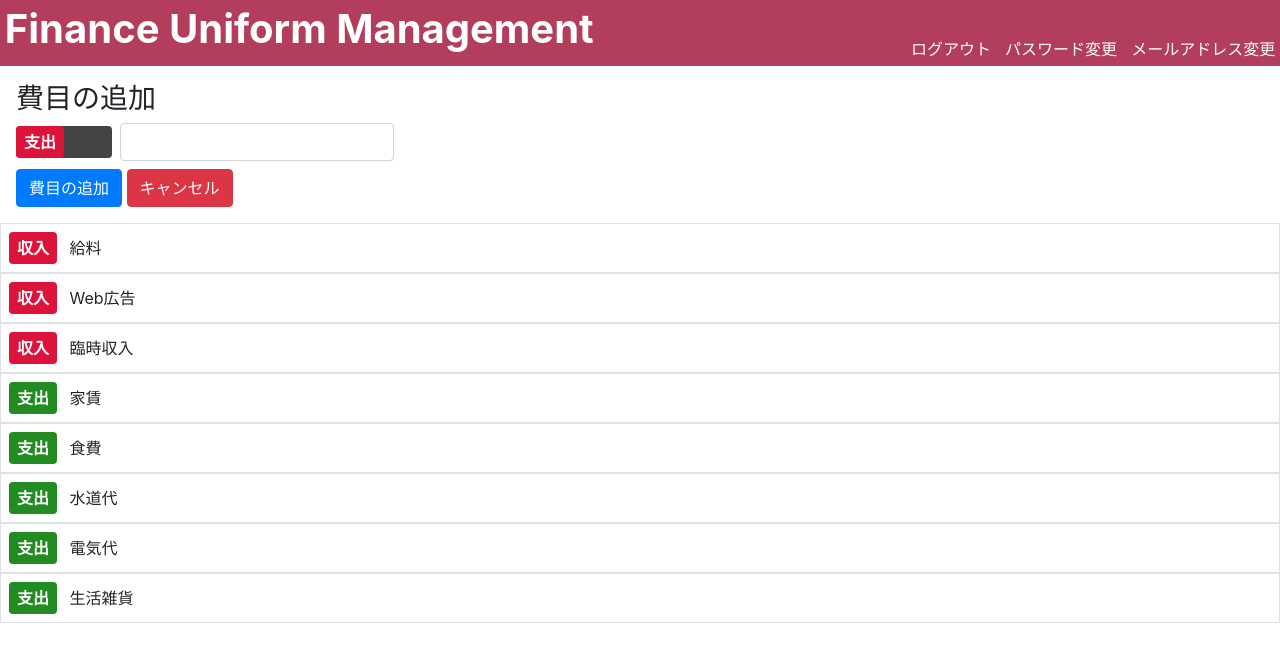
After one commit to A0D8EF/finance_manager, a Django app: page /add_expense_item/ in a window 1280 px wide. The commit adds this page. Shown: the top 662 px of the page. Run offline with Django 4.2, Linux system fonts and the light colour scheme; a user stored in the database is signed in; data comes from the database, SQL or seed files in the repository; both versions use the stored data as it was after the commit; some libraries are stand-ins or nearby versions.

Commit message:
add expense item

```diff
--- a/finance/urls.py
+++ b/finance/urls.py
@@ -6,4 +6,5 @@ urlpatterns = [
     path("", views.index, name="index"),
 
     path("income/", views.income, name="income"),
+    path("add_expense_item/", views.expense_item, name="add_expense_item"),
 ]
--- a/finance/views.py
+++ b/finance/views.py
@@ -5,7 +5,7 @@ from allauth.account.admin import EmailAddress
 from django.contrib.auth.mixins import AccessMixin
 
 from .models import ExpenseItem, Balance
-from .forms import BalanceForm, IncomeForm
+from .forms import BalanceForm, IncomeForm, ExpenseItemForm
 
 from django.http.response import JsonResponse
 from django.template.loader import render_to_string
@@ -118,3 +118,33 @@ class IncomeView(LoginRequiredMixin, View):
 
 
 income = IncomeView.as_view()
+
+
+class ExpenseItemView(LoginRequiredMixin, View):
+
+    def get(self, request, *args, **kwargs):
+
+        context                 = {}
+        context["expense_items"] = ExpenseItem.objects.filter(user=request.user.id)
+
+        return render(request, "finance/add_expense_item.html", context)
+
+    def post(self, request, *args, **kwargs):
+
+        copied          = request.POST.copy()
+        copied["user"]  = request.user.id
+
+        form    = ExpenseItemForm(copied)
+
+        if not form.is_valid():
+            print("ExpenseItem: バリデーションNG")
+            print(form.errors)
+            return redirect("finance:income")
+
+        print("ExpenseItem: バリデーションOK")
+        form.save()
+
+        return redirect("finance:index")
+
+
+expense_item = ExpenseItemView.as_view()
--- /dev/null
+++ b/static/finance/css/add_expense_item.css
@@ -0,0 +1,30 @@
+
+/* add expense item */
+.add_expense_item {
+    padding: 1rem;
+}
+
+.border > div {
+    display: inline-block;
+}
+
+.income {
+    font-weight: bold;
+    color: white;
+    background: crimson;
+    border-radius: 4px;
+    width: 3rem;
+    height: 2rem;
+    padding: 0.25rem 0.5rem;
+}
+
+
+.outgo {
+    font-weight: bold;
+    color: white;
+    background: forestgreen;
+    border-radius: 4px;
+    width: 3rem;
+    height: 2rem;
+    padding: 0.25rem 0.5rem;
+}
--- a/static/finance/css/index.css
+++ b/static/finance/css/index.css
@@ -70,7 +70,7 @@ input[type="checkbox"].income_chk:checked + .income_label::before {
     top: 50%;
     left: 50%;
     transform: translate(-50%, -50%);
-    width: 60%;
+    width: 80%;
     max-height: 80%;
     overflow-y: auto;
     background: white;
--- /dev/null
+++ b/templates/finance/add_expense_item.html
@@ -0,0 +1,50 @@
+{% extends "finance/base.html" %}
+{% load static %}
+
+{% block extra_head %}
+    <link rel="stylesheet" href="https://cdn.jsdelivr.net/npm/flatpickr/dist/flatpickr.min.css">
+    <script src="https://cdn.jsdelivr.net/npm/flatpickr"></script>
+    <script src="https://cdn.jsdelivr.net/npm/flatpickr/dist/l10n/ja.js"></script>
+
+    <link rel="stylesheet" href="{% static 'finance/css/index.css' %}">
+    <link rel="stylesheet" href="{% static 'finance/css/add_expense_item.css' %}">
+{% endblock %}
+
+{% block main %}
+
+<div class="add_expense_item">
+    <h3>費目の追加</h3>
+    <form method="POST">
+        {% csrf_token %}
+
+        <div class="form-inline my-2">
+            <input id="ei_income_chk" class="income_chk" name="income" type="checkbox">
+            <label for="ei_income_chk" class="income_label mr-2"></label>
+
+            <input type="text" class="form-control" name="name" required>
+        </div>
+
+        <input type="submit" class="btn btn-primary" value="費目の追加">
+        <a href="{% url 'finance:index' %}" class="btn btn-danger">キャンセル</a>
+    </form>
+</div>
+
+{% for expense_item in expense_items %}
+{% if expense_item.income %}
+<div class="border py-2">
+    <div class="income mx-2"><span>収入</span></div>
+    <div class="expense_item">{{ expense_item.name }}</div>
+</div>
+{% endif %}
+{% endfor %}
+
+{% for expense_item in expense_items %}
+{% if not expense_item.income %}
+<div class="border py-2">
+    <div class="outgo mx-2">支出</div>
+    <div class="expense_item">{{ expense_item.name }}</div>
+</div>
+{% endif %}
+{% endfor %}
+
+{% endblock %}
--- a/templates/finance/income.html
+++ b/templates/finance/income.html
@@ -1,4 +1,4 @@
-<option value="">費目を選んでください</option>
+<option value="" selected hidden>費目を選んでください</option>
 {% for expense_item in expense_items %}
 <option value="{{ expense_item.id }}">{{ expense_item.name }}</option>
 {% endfor %}
```
Also changed, not shown: templates/finance/index.html (+3 -20 lines), db.sqlite3.
